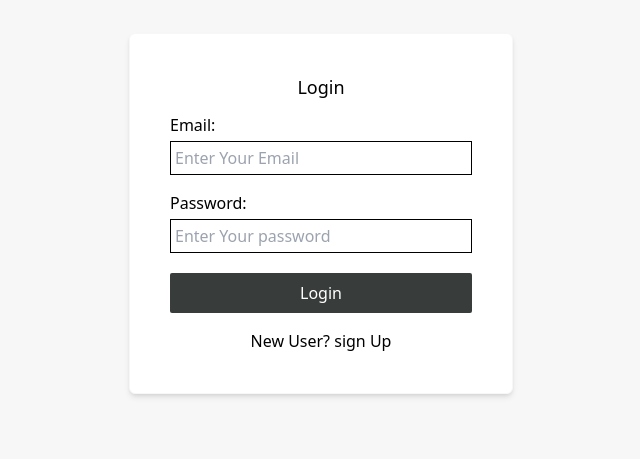
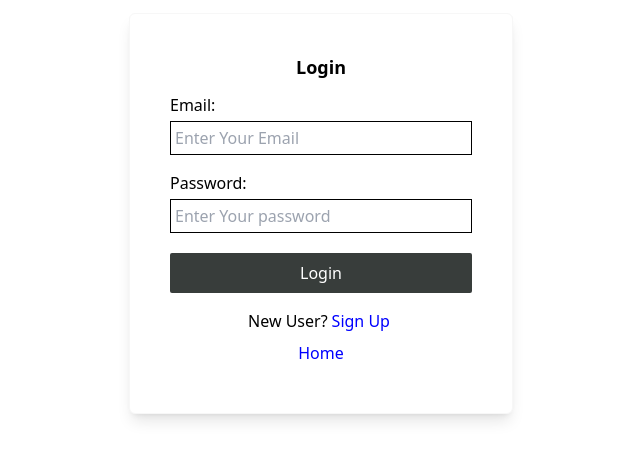
Before and after one commit to arun-murali0/sociaPedia, a React (Vite) app in the folder client/: page /login in a window 1280 px wide. Shown: the part 187-646 px from the top of the page, without its empty margins (319-959 px from the left). Built offline with nearby package versions, Linux system fonts and the light colour scheme; the HTML template or start-up script is replaced by a standard one.

Commit message:
routing-completed

```diff
--- a/client/src/App.tsx
+++ b/client/src/App.tsx
@@ -1,9 +1,25 @@
-import { Home } from './pages/index';
+import { Home, Login, Register } from './pages/index';
+import { createBrowserRouter, RouterProvider } from 'react-router-dom';
 
 export default function App() {
+  const router = createBrowserRouter([
+    {
+      path: '/',
+      element: <Home />,
+    },
+    {
+      path: '/login',
+      element: <Login />,
+    },
+    {
+      path: '/register',
+      element: <Register />,
+    },
+  ]);
+
   return (
     <div className='overflow-x-hidden'>
-      <Home />
+      <RouterProvider router={router} />
     </div>
   );
 }
--- a/client/src/pages/login/index.tsx
+++ b/client/src/pages/login/index.tsx
@@ -1,13 +1,16 @@
 import { Button, Card } from '../../components';
+import { Link } from 'react-router-dom';
 
 // login
 export default function Login() {
   return (
-    <section className='max-w-5xl h-screen mx-auto max-sm:w-full'>
+    <section className='max-w-5xl h-screen mx-auto max-sm:w-full max-sm:p-5'>
       <div className='flex justify-center items-center h-full'>
-        <Card classname='border p-10 min-h-fit w-96 bg-white border-grey shadow-md rounded-md'>
+        <Card classname='border p-10 min-h-fit w-96 bg-white border-grey shadow-lg rounded-md'>
           <div>
-            <div className='text-center text-largerFont'>Login</div>
+            <div className='text-center font-semibold text-largerFont'>
+              Login
+            </div>
             <div className='my-3'>
               <label htmlFor='email'>Email:</label>
               <input
@@ -32,7 +35,13 @@ export default function Login() {
               </Button>
             </div>
             <div className='text-center'>
-              New User? <span>sign Up</span>
+              New User?
+              <span className='text-blue mx-1'>
+                <Link to={'/register'}>Sign Up</Link>
+              </span>
+            </div>
+            <div className='text-center text-blue my-2'>
+              <Link to={'/'}>Home</Link>
             </div>
           </div>
         </Card>
--- a/client/tailwind.config.js
+++ b/client/tailwind.config.js
@@ -8,6 +8,7 @@ export default {
       grey: '#f7f7f7',
       purple: '#b084cc',
       green: '#44cf6c',
+      blue: '#0000FF',
     },
     fontSize: {
       smallFont: '14px',
```
